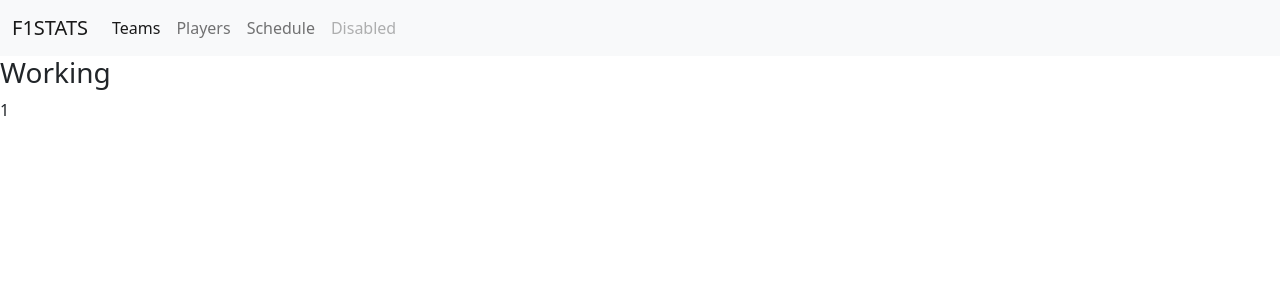
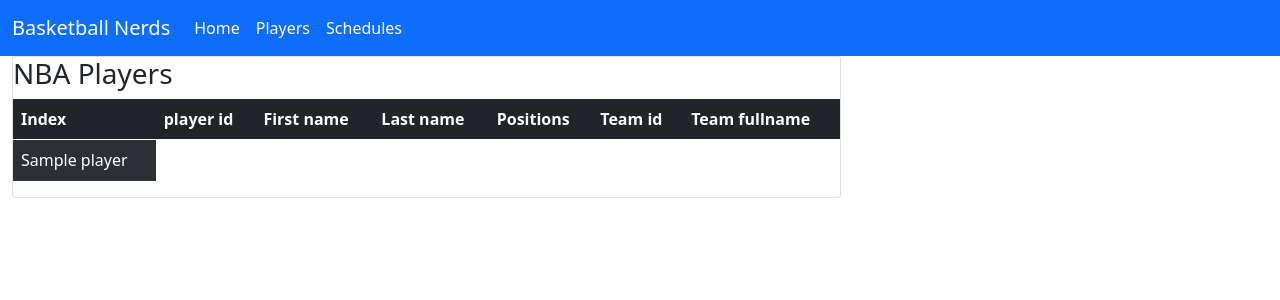
Before and after one commit to RajeeNatch/Basketball-Nerds, a Python web app: template templates/players_Page.html in a window 1280 px wide. Shown: the top 300 px of the page. Run offline with Jinja, Linux system fonts and the light colour scheme; the template is opened without the code that fills it: most values are stand-ins (such as "Sample title", 1, 10 or a date in 2020).

Commit message:
update html (#13)

```diff
--- /dev/null
+++ b/static/main.css
@@ -0,0 +1,3 @@
+.welcome_header{
+    text-align: center;
+}
--- a/templates/base.html
+++ b/templates/base.html
@@ -6,32 +6,34 @@
     <meta name="viewport" content="width=device-width, initial-scale=1">
     <link href="https://cdn.jsdelivr.net/npm/bootstrap@5.0.2/dist/css/bootstrap.min.css" rel="stylesheet"
         integrity="sha384-EVSTQN3/azprG1Anm3QDgpJLIm9Nao0Yz1ztcQTwFspd3yD65VohhpuuCOmLASjC" crossorigin="anonymous">
-
-    <title>Hello, world!</title>
+    <link rel="stylesheet" href="{{url_for('static', filename= 'main.css')}}" type="text/css">
+    {% if title %}
+    <title>Basketball Nerds-{{title}}</title>
+    {% else %}
+    <title>Basketball Nerds</title>
+    {% endif %}
 </head>
 
 
 <body>
-    <nav class="navbar navbar-expand-lg navbar-light bg-light">
+
+    <nav class="navbar navbar-expand-lg navbar-dark bg-primary">
         <div class="container-fluid">
-            <a class="navbar-brand" href="{{ url_for('index')}}">F1STATS</a>
-            <button class="navbar-toggler" type="button" data-bs-toggle="collapse" data-bs-target="#navbarNav"
-                aria-controls="navbarNav" aria-expanded="false" aria-label="Toggle navigation">
+            <a class="navbar-brand" href="{{ url_for('teams')}}">Basketball Nerds</a>
+            <button class="navbar-toggler" type="button" data-bs-toggle="collapse" data-bs-target="#navbarText"
+                aria-controls="navbarText" aria-expanded="false" aria-label="Toggle navgiation">
                 <span class="navbar-toggler-icon"></span>
             </button>
-            <div class="collapse navbar-collapse" id="navbarNav">
-                <ul class="navbar-nav">
+            <div class="collapse navbar-collapse" id="navbarText">
+                <ul class="navbar-nav ml-auto mb-2 mb-lg-0">
                     <li class="nav-item">
-                        <a class="nav-link active" aria-current="page" href="#">Teams</a>
+                        <a class="nav-link text-white" href="{{ url_for('teams')}}">Home</a>
                     </li>
                     <li class="nav-item">
-                        <a class="nav-link" href="{{ url_for('players')}}">Players</a>
+                        <a class="nav-link text-white" href="{{ url_for('players')}}">Players</a>
                     </li>
                     <li class="nav-item">
-                        <a class="nav-link" href="#">Schedule</a>
-                    </li>
-                    <li class="nav-item">
-                        <a class="nav-link disabled" href="#" tabindex="-1" aria-disabled="true">Disabled</a>
+                        <a class="nav-link text-white" href="{{ url_for('games')}}">Schedules</a>
                     </li>
                 </ul>
             </div>
--- a/templates/players_Page.html
+++ b/templates/players_Page.html
@@ -1,43 +1,33 @@
 {%extends "base.html"%}
 {%block content%}
-
-<h3>Working</h3>
-{%for player in players%}
-<div>{{player[0]}}</div>
-{%endfor%}
-
-<!-- <div class="container">
-    <br>
-    <h2>WELCOME TO F1STATS!</h2>
-    </br>
-    This web application produces race results, driver and constructor rankings, up-to-date timetables, circuit
-    layouts,
-    and comparisons of Formula 1 seasons from 1950 to the present.
-
-    Built with Python, Dash, and the Ergast Developer API (Motor Racing Data), this application provides users an
-    in-depth look at the numbers behind Formula 1.
-
-    NOTE: This app optimized for desktop use - A mobile layout will be released in the future.
-
-    Questions, comments, or concerns? Feel free to reach out on LinkedIn and check out the source code here!
-
-    Last updated: December 18th, 2020
-</div>
-
-<div class="container">
+<!-- {%for player in players%}
+<div>{{player}}</div>
+{%endfor%} -->
+<div class="container-fluid">
     <div class="row">
-        <div class="col">
-            <img src="" alt="Chart">
-            Column
-        </div>
-        <div class="col">
-            <img src="" alt="Chart">
-            Column
-        </div>
-        <div class="col">
-            <img src="" alt="Chart">
-            Column
+        <div class="col-md-8">
+            <div class="card">
+                <h3>NBA Players</h3>
+                <table class="table table-dark table-striped">
+                    <thead>
+                        <th>Index</th>
+                        <th>player id</th>
+                        <th>First name</th>
+                        <th>Last name</th>
+                        <th>Positions</th>
+                        <th>Team id</th>
+                        <th>Team fullname</th>
+                    </thead>
+                    {%for row in players%}
+                    <tr>
+                        {% for cell in row %}
+                        <td>{{ cell }}</td>
+                        {% endfor %}
+                    </tr>
+                    {% endfor %}
+                </table>
+            </div>
         </div>
     </div>
-</div> -->
+</div>
 {%endblock content%}
```
Also changed, not shown: app.py (+13 -61 lines), templates/index.html (+26 -15 lines), templates/schedule_Page.html (added), templates/team_Page.html (deleted).
